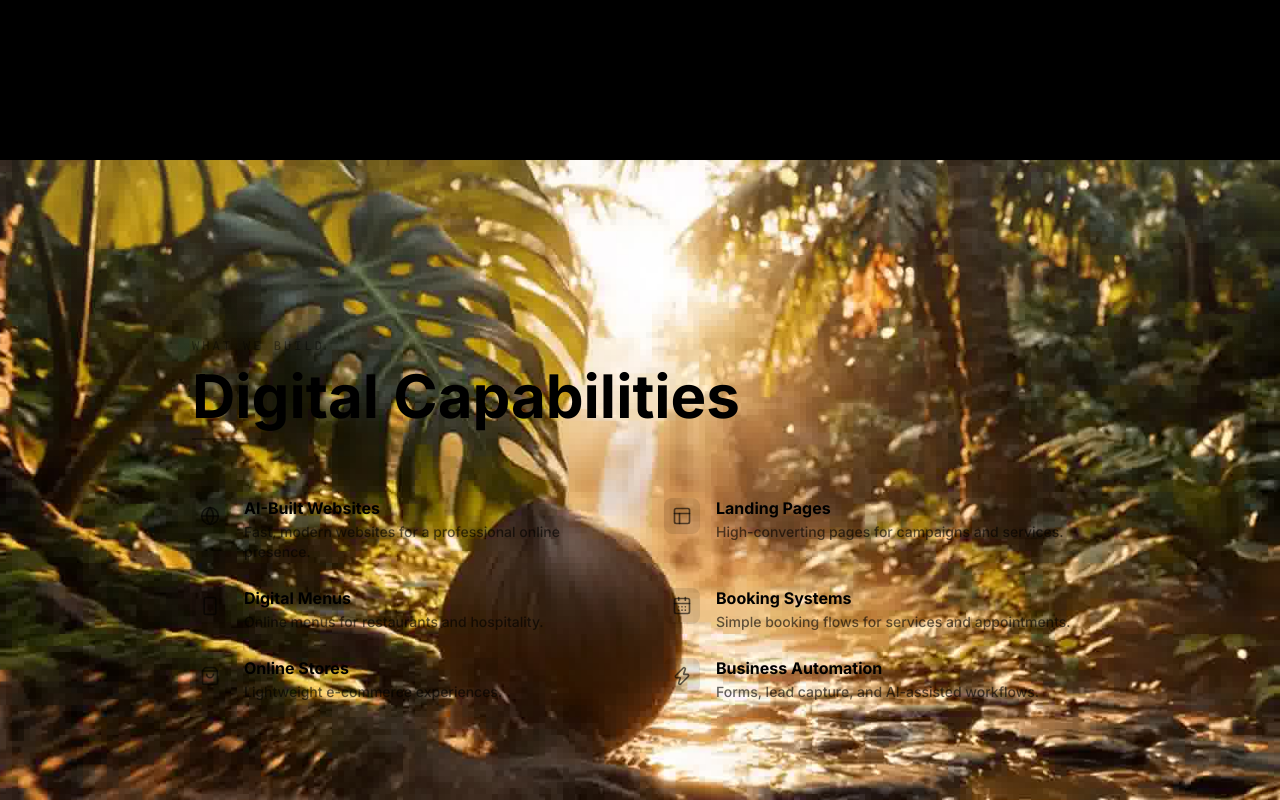
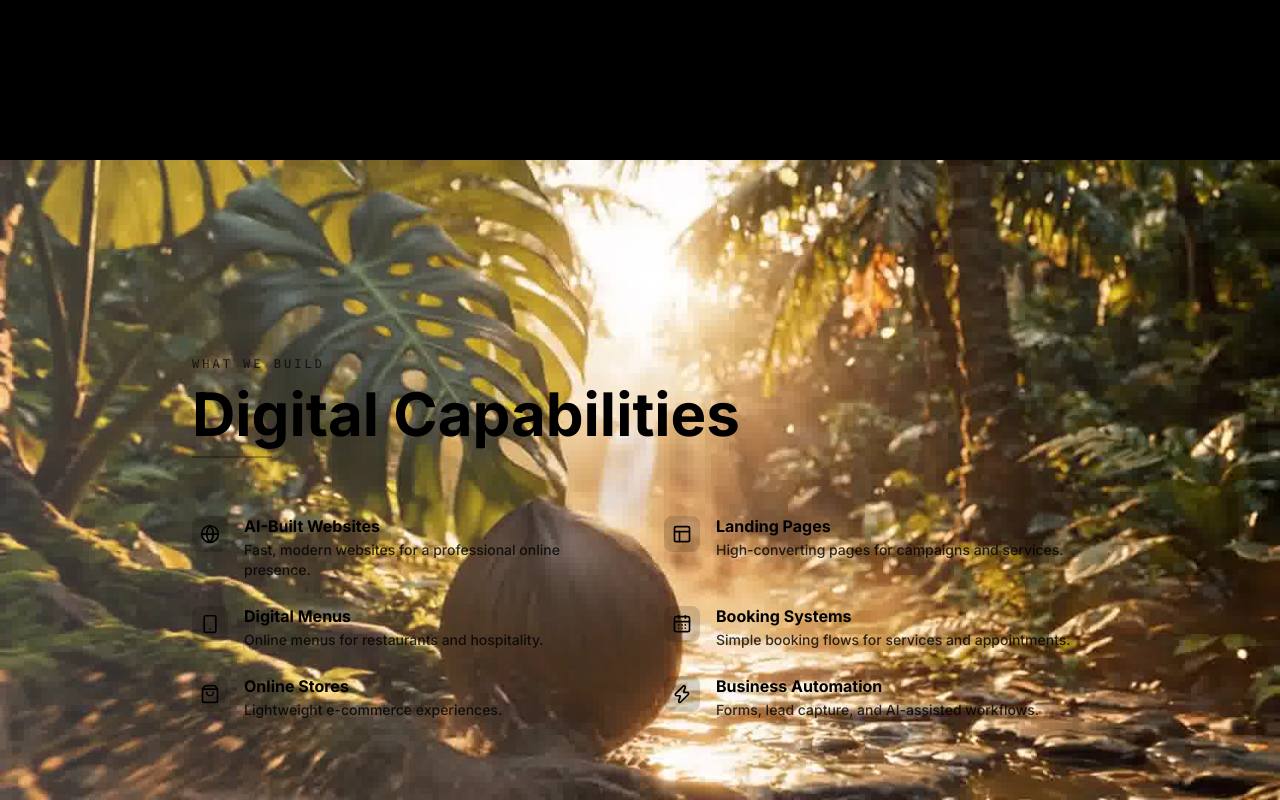
Before and after one commit to CFwebs223/MCFwbes, a Next.js app: page / in a window 1280 px wide. Shown: the part 2640-3440 px from the top of the page. Built offline with nearby package versions, Linux system fonts and the light colour scheme.

Commit message:
fix: solid black text, longer visibility, white backdrop

```diff
--- a/src/components/ServicesSection.tsx
+++ b/src/components/ServicesSection.tsx
@@ -35,9 +35,9 @@ export default function ServicesSection() {
     }
   });
 
-  // UI opacity: starts visible, fades out as user scrolls
-  const uiOpacity = useTransform(scrollYProgress, [0, 0.3], [1, 0]);
-  const uiY = useTransform(scrollYProgress, [0, 0.3], [0, -40]);
+  // UI visibility: stays visible through most of the scroll
+  const uiOpacity = useTransform(scrollYProgress, [0, 0.55], [1, 0]);
+  const uiY = useTransform(scrollYProgress, [0, 0.55], [0, -40]);
 
   return (
     <section ref={sectionRef} id="services" className="relative h-[200vh] w-full bg-black">
@@ -53,8 +53,10 @@ export default function ServicesSection() {
         {/* Blur watermark corner — no black block */}
         <div className="absolute bottom-0 right-0 w-20 h-10 backdrop-blur-[4px] pointer-events-none z-10" />
 
-        {/* Gradient at top for readability — lighter for black text */}
-        <div className="absolute top-0 left-0 right-0 h-48 bg-gradient-to-b from-white/10 to-transparent pointer-events-none z-10" />
+        {/* White backdrop for text readability */}
+        <div className="absolute left-0 right-0 top-0 bottom-0 z-10 pointer-events-none">
+          <div className="absolute inset-0 bg-gradient-to-r from-white/20 via-white/10 to-transparent" />
+        </div>
 
         {/* Animated UI — fades and slides up on scroll */}
         <motion.div
@@ -69,9 +71,9 @@ export default function ServicesSection() {
               transition={{ duration: 0.6 }}
               className="mb-10 md:mb-14"
             >
-              <span className="text-black/40 text-[10px] md:text-xs font-mono tracking-[0.25em] uppercase block mb-2 md:mb-3">What We Build</span>
+              <span className="text-black text-[10px] md:text-xs font-mono tracking-[0.25em] uppercase block mb-2 md:mb-3 opacity-70">What We Build</span>
               <h2 className="text-3xl md:text-6xl font-bold text-black mb-2 md:mb-3">Digital Capabilities</h2>
-              <div className="w-14 md:w-20 h-0.5 bg-gradient-to-r from-black/40 to-transparent" />
+              <div className="w-14 md:w-20 h-0.5 bg-black/30" />
             </motion.div>
 
             <div className="grid grid-cols-1 md:grid-cols-2 gap-x-12 gap-y-4 md:gap-y-6">
@@ -84,12 +86,12 @@ export default function ServicesSection() {
                   transition={{ duration: 0.4, delay: i * 0.06 }}
                   className="flex items-start gap-3 md:gap-4 group"
                 >
-                  <div className="w-8 h-8 md:w-9 md:h-9 rounded-lg bg-black/10 flex items-center justify-center shrink-0 mt-0.5 text-black/60 group-hover:bg-black/15 transition-colors duration-300">
+                  <div className="w-8 h-8 md:w-9 md:h-9 rounded-lg bg-black/15 flex items-center justify-center shrink-0 mt-0.5 text-black group-hover:bg-black/25 transition-colors duration-300">
                     {service.icon}
                   </div>
                   <div>
                     <h3 className="text-black font-bold text-sm md:text-base mb-0.5">{service.title}</h3>
-                    <p className="text-black/60 text-xs md:text-sm font-medium">{service.desc}</p>
+                    <p className="text-black/80 text-xs md:text-sm font-medium">{service.desc}</p>
                   </div>
                 </motion.div>
               ))}
```
